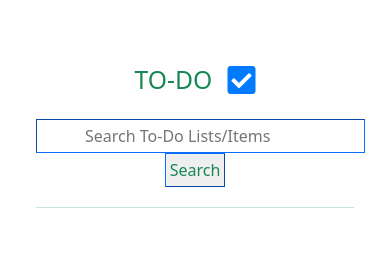
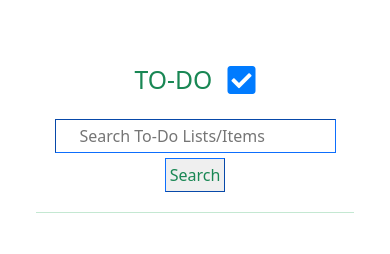
Before and after one commit to NabinPrasadDhungana/ToDo_List_Project, a Django app: template todolist_project/todolist_app/templates/index.html in a window 390 px wide. Shown: the part 90-344 px from the top of the page. Run offline with Django 3.2, Linux system fonts and the light colour scheme; the template is opened without the code that fills it, so the values that code supplies are empty; some libraries are stand-ins or nearby versions.

Commit message:
Search button placement optimized

```diff
--- a/todolist_project/todolist_app/static/todolist_app/css/style.css
+++ b/todolist_project/todolist_app/static/todolist_app/css/style.css
@@ -15,6 +15,13 @@
     .main {
         font-size: 16px; /* Adjust font size for smaller screens */
         padding: 0 20px; /* Adjust padding for smaller screens */
+    }
+}
+
+/* Media query for search button for small sized screen */
+@media (max-width: 446.36px) {
+    .search-button {
+        margin-top: 5px;
     }
 }
 
@@ -45,6 +52,9 @@ nav {
     color: #007BFF;
 }
 
+.todo-search::placeholder {
+    padding-left: -10px;
+}
 
 .todo-list {
     width: 100%;
--- a/todolist_project/todolist_app/templates/index.html
+++ b/todolist_project/todolist_app/templates/index.html
@@ -7,8 +7,8 @@
     </div>
     <div class="card-body">
         <form class="text-center" method="GET" action="{% url 'home' %}">
-          <input class="p-1 px-5 border-1 border-primary" type="text" name="search" placeholder="Search To-Do Lists/Items">
-          <button class="p-1 border-1 border-primary text-success" type="submit">Search</button>
+          <input class="todo-search p-1 px-4 border-1 border-primary" type="text" name="search" placeholder="Search To-Do Lists/Items">
+          <button class="p-1 border-1 border-primary text-success search-button" type="submit">Search</button>
         </form>
         <hr>
 
```
Also changed, not shown: todolist_project/db.sqlite3.
